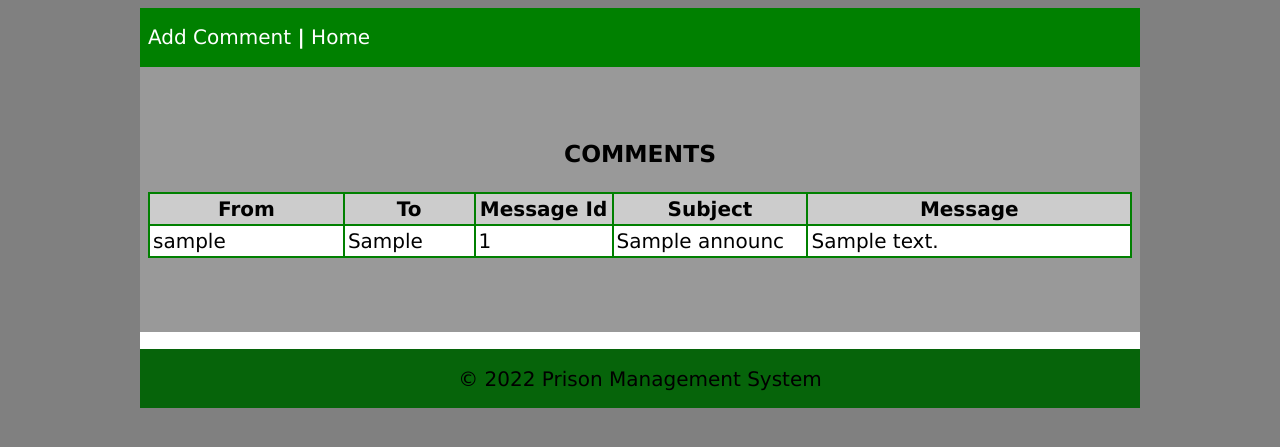
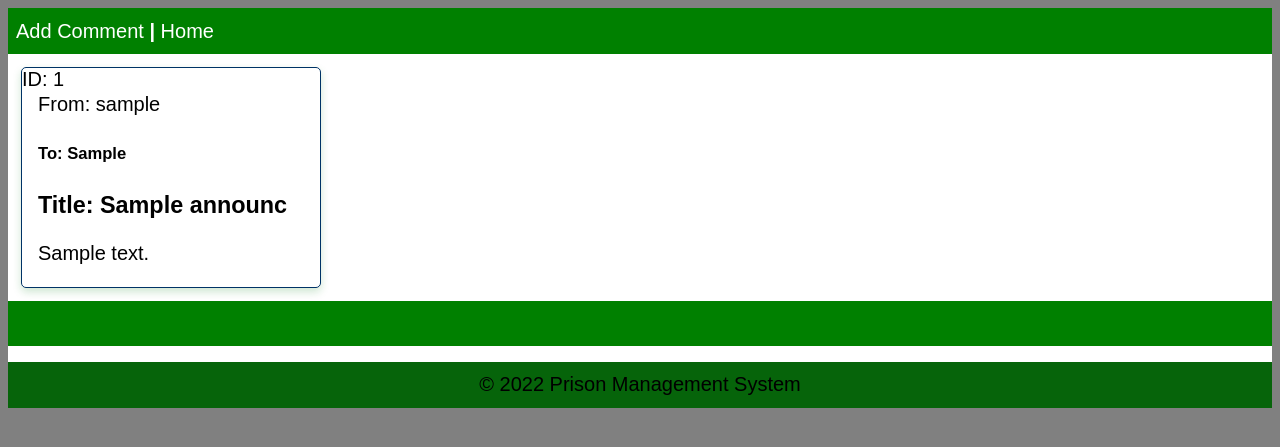
Before and after one commit to Susan56789/prison-system, a PHP site: page /comments.php in a window 1280 px wide. Shown: the top 447 px of the page. Run offline with PHP 8.4, Linux system fonts and the light colour scheme; tables that the repository leaves empty hold one stand-in row (values such as "Sample post").

Commit message:
added html cards for comments

```diff
--- /dev/null
+++ b/card.css
@@ -0,0 +1,50 @@
+* {
+
+    box-sizing: border-box;
+}
+
+body {
+    font-family: Arial, Helvetica, sans-serif;
+    color: #000;
+    font-size: 20px;
+    background: grey;
+
+}
+
+a {
+    color: #fff;
+    text-decoration: none;
+}
+
+a:hover {
+    cursor: pointer;
+    background: gray;
+}
+
+.cards {
+    display: flex;
+    flex-direction: row;
+}
+
+.card {
+    box-shadow: 0 4px 8px 0 rgba(16, 129, 31, 0.2);
+    transition: 0.3s;
+    border: 1px solid #003366;
+    border-radius: 5px;
+    width: 300px;
+    display: flex;
+    flex-direction: column;
+    margin: 5px;
+}
+
+.card:hover {
+    box-shadow: 0 8px 16px 0 rgba(0, 0, 0, 0.2);
+}
+
+.container {
+    padding: 2px 16px;
+}
+
+.delete {
+    color: red;
+}
--- a/comments.php
+++ b/comments.php
@@ -7,11 +7,11 @@
     <meta name="viewport" content="width=device-width, initial-scale=1.0">
 
     <title>View Comments </title>
-    <link rel="stylesheet" media="screen" href="login.css">
+    <link rel="stylesheet" media="screen" href="card.css">
 </head>
 
 <body>
-    <table align='center' border='0' bgcolor='green' width='1000' cellpadding='8' cellspacing='0' height='400'>
+    <table align='center' bgcolor='green' width='100%' cellpadding='8' cellspacing='0' height='400'>
         <tr>
             <td>
                 <a href="announce.php" target="_parent">Add Comment <b>|</b></a>
@@ -21,40 +21,41 @@
 
         </tr>
         <tr>
-            <td bgcolor='#999999' valign='center'>
+            <td class="cards" bgcolor='white' align='left'>
 
                 <?php
 
                 $host = "localhost";
-                $username = "root";
-                $password = "";
+                $username = "prison";
+                $password = "prison123.";
                 $db_name = "prison_system";
                 $tbl_name = "announce";
 
                 $con = mysqli_connect($host, $username, $password, $db_name);
 
                 $sel = mysqli_query($con, "SELECT * from $tbl_name");
-                echo "<table align='center' bgcolor='green' width='100%' border='0' cellpadding='3' cellspacing='2'>
+                /**echo "<table align='center' bgcolor='green' width='100%' border='0' cellpadding='3' cellspacing='2'>
 <caption><h3>COMMENTS</h3></caption>
-<tr bgcolor='#CCCCCC'>
+<tr bgcolor='grey'>
 <th  width='15%'>From</th>
 <th width='10%'>To</th>
 <th width='10%'>Message Id</th>
 <th width='15%'>Subject</th>
 <th width='25%'>Message</th>
 </tr>";
+                 **/
+                while ($row = mysqli_fetch_array($sel)) {
+                    echo "<div class='card'";
+                    echo  "<i >", "ID: " . $row['Id'] . "</i>";
+                    echo "<div class='container'";
+                    echo  "<h4 >", "From: " . $row['Username'] . "</h4>";
+                    echo  "<h5 >", "To: " . $row['to_'] . "</h5>";
+                    echo  "<h3 >", "Title: " . $row['subject'] . "</h3>";
+                    echo  "<p >" . $row['message'] . "</p>";
+                    echo "</div>";
+                    echo "</div>";
+                }
 
-                while ($row = mysqli_fetch_array($sel)) {
-                    echo "<tr bgcolor='white'>";
-                    echo  "<td width='10%'>" . $row['Username'] . "</td>";
-                    echo  "<td width='3%'>" . $row['to_'] . "</td>";
-                    echo  "<td width='10%'>" . $row['Id'] . "</td>";
-                    echo  "<td width='10%'>" . $row['subject'] . "</td>";
-                    echo  "<td width='10%'>" . $row['message'] . "</td>";
-
-                    echo "</tr>";
-                }
-                echo "</table>";
 
                 ?>
 
```
Also changed, not shown: admin/viewannounce.php (+29 -29 lines), login.css (+33 -13 lines), officer/viewannounce1.php (+22 -27 lines).
